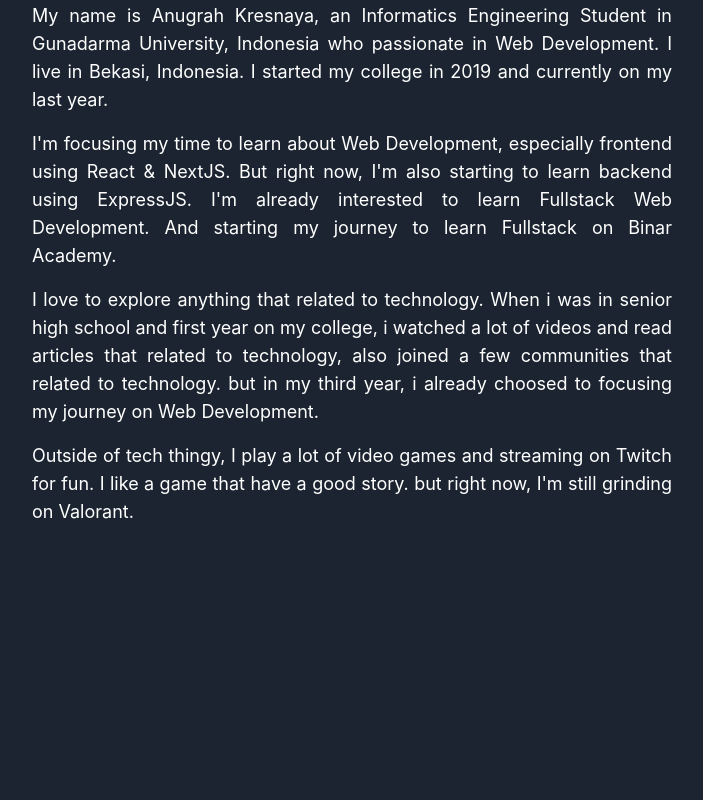
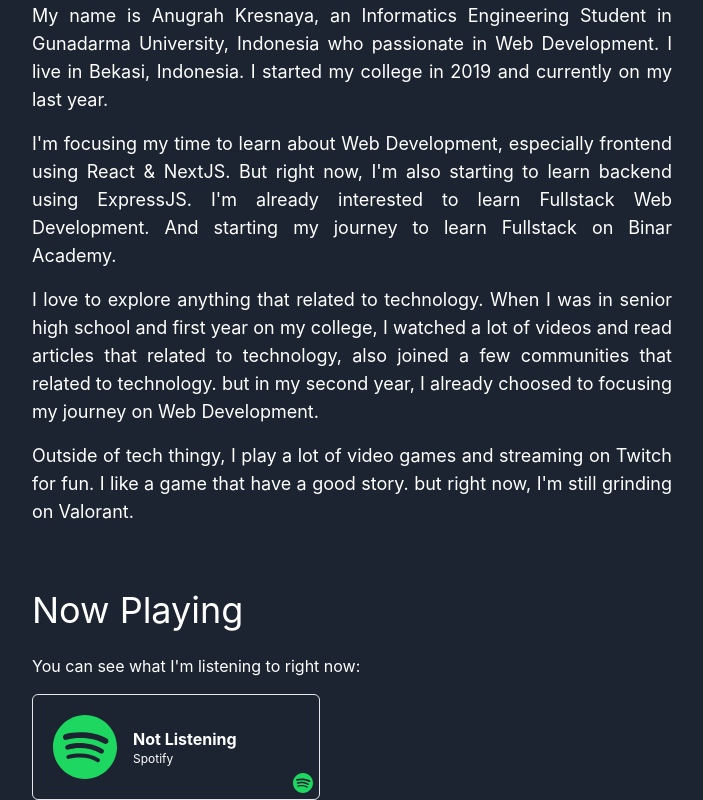
Before and after one commit to anugrahkresnaya/Portfolio-app, a Next.js app: page / in a window 1280 px wide. Shown: the part 470-1270 px from the top of the page, without its empty margins (288-991 px from the left). Before the commit the page ends 1060 px from the top, so only its background shows below. Built offline with nearby package versions, Linux system fonts and the light colour scheme; no server answers.

Commit message:
feat: add spotify now playing feature

```diff
--- a/package.json
+++ b/package.json
@@ -10,8 +10,11 @@
   },
   "dependencies": {
     "next": "12.2.4",
+    "querystring": "^0.2.1",
     "react": "18.2.0",
-    "react-dom": "18.2.0"
+    "react-dom": "18.2.0",
+    "react-icons": "^4.4.0",
+    "swr": "^1.3.0"
   },
   "devDependencies": {
     "autoprefixer": "^10.4.8",
--- /dev/null
+++ b/pages/api/spotify.js
@@ -0,0 +1,60 @@
+import querystring from 'querystring';
+
+const client_id = process.env.SPOTIFY_CLIENT_ID;
+const client_secret = process.env.SPOTIFY_CLIENT_SECRET;
+const refresh_token = process.env.SPOTIFY_REFRESH_TOKEN;
+
+const basic = Buffer.from(`${client_id}:${client_secret}`).toString('base64');
+const NOW_PLAYING_ENDPOINT = `https://api.spotify.com/v1/me/player/currently-playing`;
+const TOKEN_ENDPOINT = `https://accounts.spotify.com/api/token`;
+
+const getAccessToken = async () => {
+  const response = await fetch(TOKEN_ENDPOINT, {
+    method: 'POST',
+    headers: {
+      Authorization: `Basic ${basic}`,
+      'Content-Type': 'application/x-www-form-urlencoded',
+    },
+    body: querystring.stringify({
+      grant_type: 'refresh_token',
+      refresh_token,
+    }),
+  });
+
+  return response.json();
+};
+
+export const getNowPlaying = async () => {
+  const { access_token } = await getAccessToken();
+
+  return fetch(NOW_PLAYING_ENDPOINT, {
+    headers: {
+      Authorization: `Bearer ${access_token}`,
+    },
+  });
+};
+
+export default async (_, res) => {
+  const response = await getNowPlaying();
+
+  if (response.status === 204 || response.status > 400) {
+    return res.status(200).json({ isPlaying: false });
+  }
+
+  const song = await response.json();
+  const isPlaying = song.is_playing;
+  const title = song.item.name;
+  const artist = song.item.artists.map((_artist) => _artist.name).join(', ');
+  const album = song.item.album.name;
+  const albumImageUrl = song.item.album.images[0].url;
+  const songUrl = song.item.external_urls.spotify;
+
+  return res.status(200).json({
+    album,
+    albumImageUrl,
+    artist,
+    isPlaying,
+    songUrl,
+    title,
+  });
+};
--- a/pages/index.js
+++ b/pages/index.js
@@ -1,6 +1,10 @@
-import Navbar from "../components/navbar/Navbar"
+import Navbar from "../components/navbar/Navbar";
+import useSWR from "swr";
+import { SiSpotify } from 'react-icons/si';
 
 export default function Home() {
+  const fetcher = (url) => fetch(url).then((r) => r.json());
+  const { data } = useSWR('/api/spotify', fetcher);
   return (
     <>
       <Navbar />
@@ -23,9 +27,9 @@ export default function Home() {
           Fullstack Web Development. And starting my journey to learn Fullstack on Binar Academy.
         </p>
         <p className="text-lg mb-4">
-          I love to explore anything that related to technology. When i was in senior high school and first
-          year on my college, i watched a lot of videos and read articles that related to technology, also
-          joined a few communities that related to technology. but in my third year, i already choosed to
+          I love to explore anything that related to technology. When I was in senior high school and first
+          year on my college, I watched a lot of videos and read articles that related to technology, also
+          joined a few communities that related to technology. but in my second year, I already choosed to
           focusing my journey on Web Development.
         </p>
         <p className="text-lg">
@@ -33,6 +37,44 @@ export default function Home() {
           game that have a good story. but right now, I'm still grinding on Valorant.
         </p>
       </div>
+      <div className="container mx-auto w-6/12">
+        <h1 className="text-4xl mb-6">Now Playing</h1>
+        <p className="mb-4">You can see what I'm listening to right now:</p>
+        <a
+          target='_blank'
+          rel='noopener noreferer'
+          href={
+            data?.isPlaying
+              ? data.songUrl
+              : 'https://open.spotify.com/user/erence21?si=yTsrZT5JSHOp7tn3ist7Ig'
+          }
+          className='relative flex items-center p-5 space-x-4 transition-shadow border rounded-md hover:shadow-md w-72'
+        >
+          <div className='w-16'>
+            {data?.isPlaying ? (
+              <img
+                className='w-16 shadow-sm'
+                src={data?.albumImageUrl}
+                alt={data?.album}
+              />
+            ) : (
+              <SiSpotify size={64} color={'#1ED760'} />
+            )}
+          </div>
+
+          <div className='flex-1'>
+            <p className='font-bold component'>
+              {data?.isPlaying ? data.title : 'Not Listening'}
+            </p>
+            <p className='text-xs font-dark'>
+              {data?.isPlaying ? data.artist : 'Spotify'}
+            </p>
+          </div>
+          <div className='absolute bottom-1.5 right-1.5'>
+            <SiSpotify size={20} color={'#1ED760'} />
+          </div>
+        </a>
+      </div>
     </>
   )
 }
--- a/tailwind.config.js
+++ b/tailwind.config.js
@@ -6,9 +6,6 @@ module.exports = {
   ],
   theme: {
     extend: {},
-    container: {
-      margin: '1000px',
-    },
   },
   plugins: [],
 }
```
Also changed, not shown: 1 other file (tests, documents, lock files or other folders).
